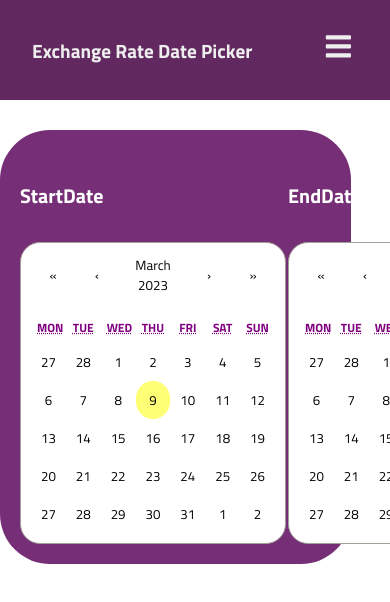
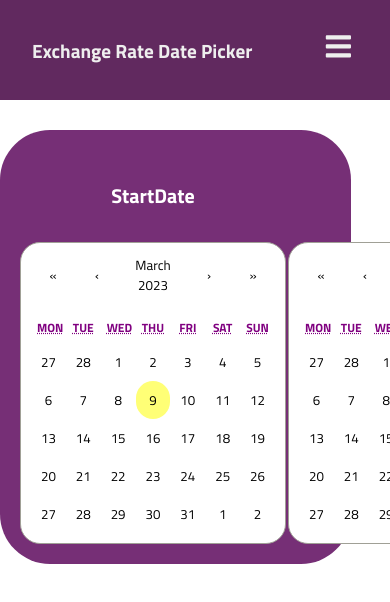
Before and after one commit to OmniaRafat232111121/ExchangeDatePicker-master, a React (Create React App) app: page / in a window 390 px wide. Shown: the top 602 px of the page. Built offline with nearby package versions, Linux system fonts and the light colour scheme.

Commit message:
calender

```diff
--- a/src/Pages/Home.css
+++ b/src/Pages/Home.css
@@ -11,7 +11,7 @@
         border: 1px solid #a0a096;
 
         line-height: 1.125em;
-        text-align: center;
+
 
     }
     .calendar__range {
@@ -25,6 +25,10 @@
 
         background-color: rgb(118, 47, 118);
     }
-
+   .calender-picker{
+    width:100%;
+    margin:0 auto;
+    text-align: center;
+   }
 
 }
```
